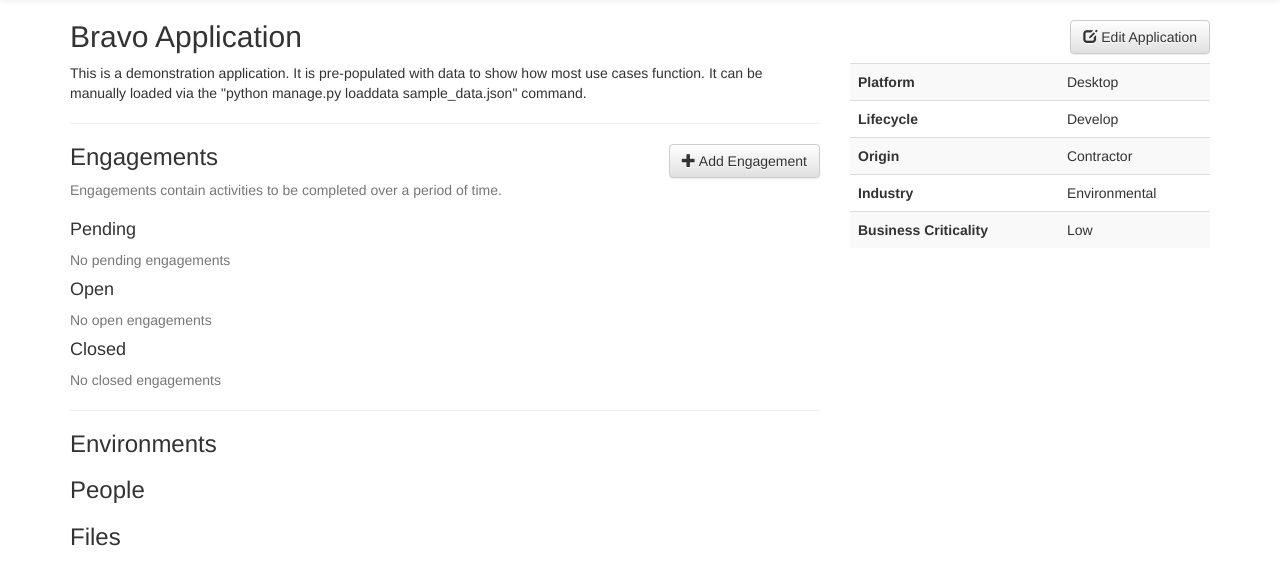
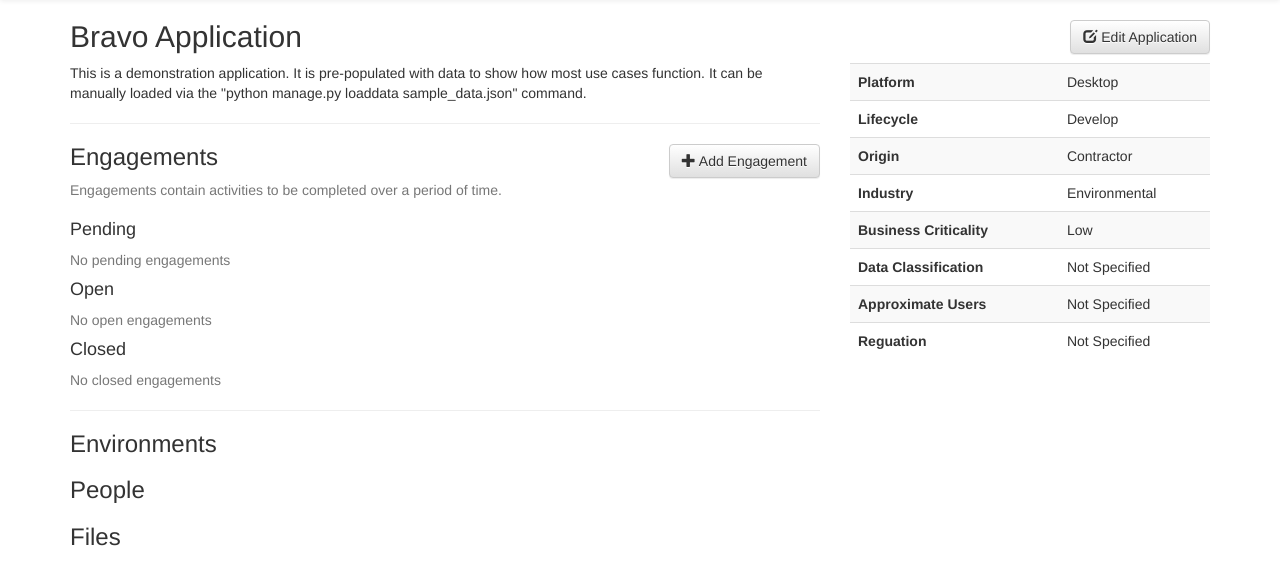
Before and after one commit to aparsons/bag-of-holding, a Django app: page /tracker/applications/2/ in a window 1280 px wide. Shown: the part 51-636 px from the top of the page. Run offline with Django 3.2, Linux system fonts and the light colour scheme; the visitor is signed in with stand-in values (Sample User, id 1); data comes from the database, SQL or seed files in the repository; some libraries are stand-ins or nearby versions.

Commit message:
Added three new data fields (DCL, Aprox Users, HIPAA and Cancel button

```diff
--- a/appsec/tracker/forms.py
+++ b/appsec/tracker/forms.py
@@ -12,7 +12,7 @@ class ApplicationAddForm(forms.ModelForm):
 class ApplicationEditForm(forms.ModelForm):
     class Meta:
         model = Application
-        fields = ['name', 'description', 'platform', 'lifecycle', 'origin', 'industry', 'business_criticality', 'external_audience', 'internet_accessible']
+        fields = ['name', 'description', 'platform', 'lifecycle', 'origin', 'industry', 'business_criticality', 'external_audience', 'internet_accessible', 'data_classification_level', 'approximate_users', 'regulation']
 
 
 class ApplicationDeleteForm(forms.ModelForm):
--- a/appsec/tracker/models.py
+++ b/appsec/tracker/models.py
@@ -177,6 +177,40 @@ class Application(models.Model):
         (NONE_CRITICALITY, 'None'),
     )
 
+    DCL_4 = 4
+    DCL_3 = 3
+    DCL_2 = 2
+    DCL_1 = 1
+    DATA_CLASSIFICATION_CHOICES = (
+        (None, 'Not Specified'),
+        (DCL_4, 'DCL 4'),
+        (DCL_3, 'DCL 3'),
+        (DCL_2, 'DCL 2'),
+        (DCL_1, 'DCL 1')
+    )
+
+    APPROXIMATE_1000 = 1
+    APPROXIMATE_10000 = 2
+    APPROXIMATE_50000 = 3
+    APPROXIMATE_50001 = 4
+    APPROXIMATE_USERS_CHOICES = (
+        (None, 'Not Specified'),
+        (APPROXIMATE_1000, '< 1,000'),
+        (APPROXIMATE_10000, '1,000 to 10,000'),
+        (APPROXIMATE_50000, '10,000 - 50,000'),
+        (APPROXIMATE_50001, '50,000+')
+    )
+
+    REGULATION_PCI = 1
+    REGULATION_HIPAA = 2
+    REGULATION_FERPA = 3
+    REGULATION_CHOICES = (
+        (None, 'Not Specified'),
+        (REGULATION_FERPA, 'FERPA'),
+        (REGULATION_HIPAA, 'HIPAA'),
+        (REGULATION_PCI, 'PCI')
+    )
+
     name = models.CharField(max_length=128, unique=True, help_text='A unique name for the application.')
     description = models.TextField(blank=True, help_text='Information about the application\'s purpose, history, and design.')
     platform = models.IntegerField(choices=PLATFORM_CHOICES, blank=True, null=True)
@@ -186,12 +220,14 @@ class Application(models.Model):
     business_criticality = models.IntegerField(choices=BUSINESS_CRITICALITY_CHOICES, blank=True, null=True)
     external_audience = models.BooleanField(default=False, help_text='Specify if the application is used by people outside the organization.')
     internet_accessible = models.BooleanField(default=False, help_text='Specify if the application is accessible from the public internet.')
+    data_classification_level = models.IntegerField(choices=DATA_CLASSIFICATION_CHOICES, blank=True, null=True, help_text='Specify the data classifcation level.')
+    approximate_users = models.IntegerField(choices=APPROXIMATE_USERS_CHOICES, blank=True, null=True)
+    regulation = models.IntegerField(choices=REGULATION_CHOICES, blank=True, null=True)
 
     #source code repo
     #bug tracking tool
     #threadfix data
     #threadfix_application_id = models.IntegerField(unique=True)
-    #data classification
     #developer experience / familiarity
     #finance data
 
--- a/appsec/tracker/templates/tracker/applications/detail.html
+++ b/appsec/tracker/templates/tracker/applications/detail.html
@@ -37,6 +37,18 @@
         <tr>
           <td><strong>Business Criticality</strong></td>
           <td>{{ application.get_business_criticality_display }}</td>
+        </tr>
+        <tr>
+          <td><strong>Data Classification</strong></td>
+          <td>{{ application.get_data_classification_level_display }}</td>
+        </tr>
+        <tr>
+          <td><strong>Approximate Users</strong></td>
+          <td>{{ application.get_approximate_users_display }}</td>
+        </tr>
+        <tr>
+          <td><strong>Reguation</strong></td>
+          <td>{{ application.get_regulation_display }}</td>
         </tr>
       </tbody>
     </table>
```
Also changed, not shown: appsec/tracker/templates/tracker/applications/edit.html (+36 -0 lines), appsec/tracker/views.py (line endings or trailing spaces).
